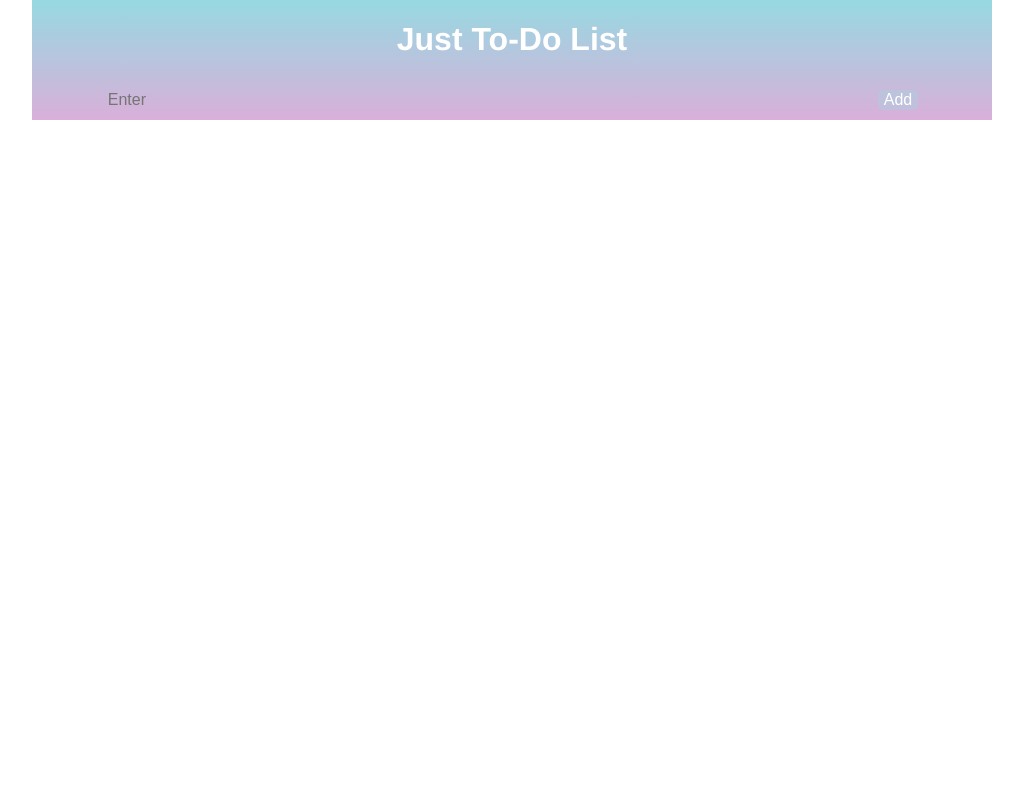
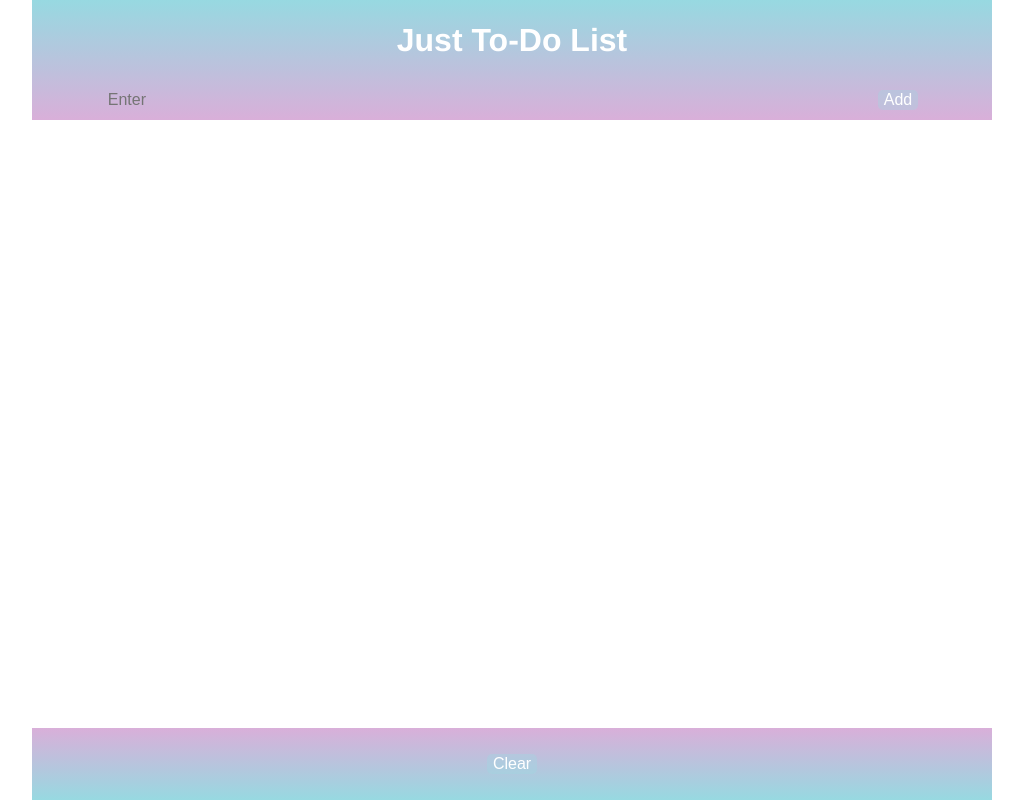
Before and after one commit to yjroot/vue-todolist, a Vue app: page / in a window 1280 px wide. Shown: the whole page, without its empty margins (128-1151 px from the left). Built offline with nearby package versions, Linux system fonts and the light colour scheme.

Commit message:
Add Footer

```diff
--- a/public/index.html
+++ b/public/index.html
@@ -7,8 +7,12 @@
     <link rel="icon" href="<%= BASE_URL %>favicon.ico">
     <title><%= htmlWebpackPlugin.options.title %></title>
     <style>
+      html {
+        position: relative;
+      }
       html, body {
-        min-height: 100%;
+        width: 100%;
+        min-width: 100%;
         margin: 0 auto;
       }
     </style>
--- a/src/App.vue
+++ b/src/App.vue
@@ -6,12 +6,16 @@
       v-bind:propsdata="todoItems"
       v-on:deleteItem="deleteItem"
       v-on:completeItem="completeItem"/>
+    <TodoFooter
+      v-on:clearItem="clearItem"/>
   </div>
 </template>
 
 <script>
 import TodoHeader from './components/TodoHeader.vue'
+import TodoFooter from './components/TodoFooter.vue'
 import TodoList from './components/TodoList.vue'
+
 
 export default {
     data() {
@@ -61,12 +65,17 @@ export default {
             // Delete to-do item
             localStorage.removeItem(todoItem.time);
             this.todoItems.splice(index, 1);
+        },
+        clearItem() {
+            localStorage.clear();
+            this.todoItems = [];
         }
     },
     name: 'App',
     components: {
       TodoHeader,
-      TodoList
+      TodoList,
+      TodoFooter,
     },
 }
 </script>
@@ -79,6 +88,12 @@ export default {
     -moz-osx-font-smoothing: grayscale;
     text-align: center;
     color: #2c3e50;
+
+    display: flex;
+    flex-direction: column;
+    justify-content: center;
+    align-items: center;
+    text-align: center;
 }
 input, button {
     font-size: 16px;
--- /dev/null
+++ b/src/components/TodoFooter.vue
@@ -0,0 +1,42 @@
+<template lang="">
+    <div>
+        <footer class="TodoFooter">
+            <button
+                id="todo-clear-button"
+                v-on:click="clearTodoItem">Clear</button>
+        </footer>
+    </div>
+</template>
+<script>
+export default {
+    name: "TodoFooter",
+    methods: {
+        clearTodoItem() {
+                this.$emit("clearItem");
+        }
+    }
+}
+</script>
+<style lang="scss">
+    .TodoFooter {
+        width: 100%;
+        height: 72px;
+        max-width: 960px;
+
+        position: fixed;
+        left: 0;
+        right: 0;
+        bottom: 0;
+
+        display: flex;
+        flex-direction: column;
+        justify-content: center;
+        align-items: center;
+        text-align: center;
+
+        margin: 0 auto;
+        background-color: #D9AFD9;
+        background-image: linear-gradient(0deg, #97D9E1 0%, #D9AFD9 100%);
+        color: white;
+    }
+</style>
--- a/src/components/TodoHeader.vue
+++ b/src/components/TodoHeader.vue
@@ -37,8 +37,10 @@ export default {
 </script>
 <style lang="scss">
     .TodoHeader {
+        width: 100%;
+        height: 120px;
         max-width: 960px;
-        min-height: 72px;
+
         display: flex;
         flex-direction: column;
         justify-content: center;
--- a/src/components/TodoList.vue
+++ b/src/components/TodoList.vue
@@ -1,5 +1,5 @@
 <template lang="">
-    <div class="TodoList"  v-if="propsdata.length" >
+    <main class="TodoList">
         <div class="TodoListItem" v-for="(todoItem, index) in propsdata" v-bind:key="todoItem.time">
             <div class="leftBox">
                 <input
@@ -22,7 +22,7 @@
                     v-on:click="deleteTodoItem(todoItem, index)">Delete</button>
             </div>
         </div>
-    </div>
+    </main>
 </template>
 <script>
 export default {
@@ -39,13 +39,15 @@ export default {
 </script>
 <style lang="scss">
     .TodoList {
+        width: 100%;
         max-width: 960px;
+        padding-bottom: 72px;
+
         display: flex;
         flex-direction: column;
         justify-content: center;
         align-items: center;
         text-align: center;
-        margin: 0 auto;
     }
     .TodoListItem {
         width: 100%;
@@ -53,7 +55,6 @@ export default {
         display: flex;
         justify-content: center;
         align-items: center;
-
         background-color: #D9AFD9;
     }
     .leftBox {
```
Also changed, not shown: 7 other files (tests, documents, lock files or other folders). Lines whose indentation alone changed are shown as unchanged.
